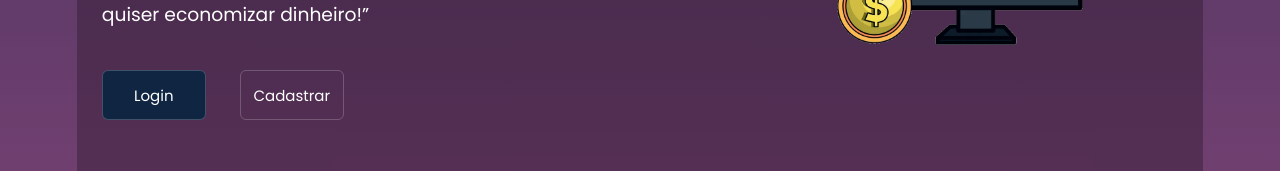
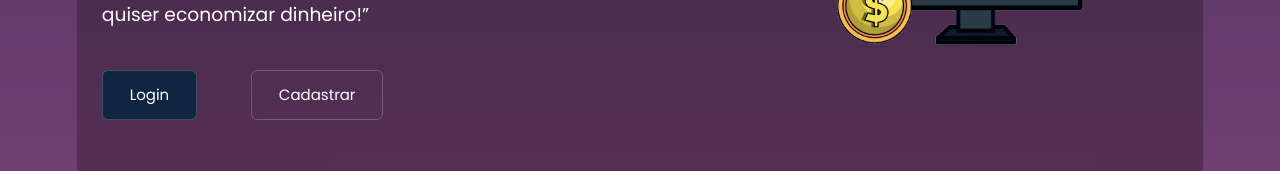
Before and after one commit to fernando-izar/103-g4-mjv_school, a React (Vite) app: page /initialPage in a window 1280 px wide. Shown: the part 423-594 px from the top of the page. Built offline with nearby package versions, Linux system fonts and the light colour scheme; no server answers.

Commit message:
PATCH: create button component with props

```diff
--- a/src/components/Button/style.js
+++ b/src/components/Button/style.js
@@ -2,15 +2,14 @@ import styled from "styled-components";
 
 export const Containerbutton = styled.div`
 
-    width: 85px;
     height: 50px;
+    width: fit-content;
 
     display: flex;
-    justify-content: center;
+    align-self: center;
 
-
-    padding-left: 30%;
-    padding-right: 30%;
+    padding-left: 10%;
+    padding-right: 10%;
     border-radius: 6px;
     border: 1px solid rgba(255, 255, 255, 0.2);
 
@@ -23,14 +22,10 @@ export const Containerbutton = styled.div`
 
     a{
 
+        width: fit-content;
+
         display: flex;
-        position: absolute;
-        flex-direction: row;
         align-items: center;
-        justify-content: center;
-
-        width: 100px;
-        height: 50px;
 
         text-decoration: none;
         font-size: 15px;
--- a/src/pages/InitialPage/index.jsx
+++ b/src/pages/InitialPage/index.jsx
@@ -2,6 +2,7 @@ import { MainContainer } from "./style";
 import { BackgroundColor } from "./style";
 import { ContainerItens } from "./style";
 import { ContainerText } from "./style";
+import { Containerbutton } from "./style";
 
 import {Button} from "../../components/Button/"
 import mjvLogo from "../../assets/mjvLogo.svg"
@@ -24,12 +25,12 @@ export const InitialPage = () => {
 
             </ContainerItens>
 
-            <ContainerItens>
+            <Containerbutton>
 
               <Button label="Login" className="button" BackgroundColor="var(--color-primary-gradient)" linkTo="/login"> </Button>
               <Button label="Cadastrar" className="button" linkTo="/dashboard"> </Button>
 
-            </ContainerItens>
+            </Containerbutton>
           </MainContainer>
     </BackgroundColor>
 
--- a/src/pages/InitialPage/style.js
+++ b/src/pages/InitialPage/style.js
@@ -37,14 +37,22 @@ export const MainContainer = styled.div`
 export const ContainerItens = styled.div`
 
     display: flex;
+    width: auto;
     flex-direction: row;
-
     img{
         width: 25%;
         display: flex;
         margin-left: 160px;
     }
 `
+export const Containerbutton = styled.div`
+    display: flex;
+    width: 25%;
+    flex-direction: row;
+
+`
+
+
 
 export const ContainerText = styled.div`
 
```
